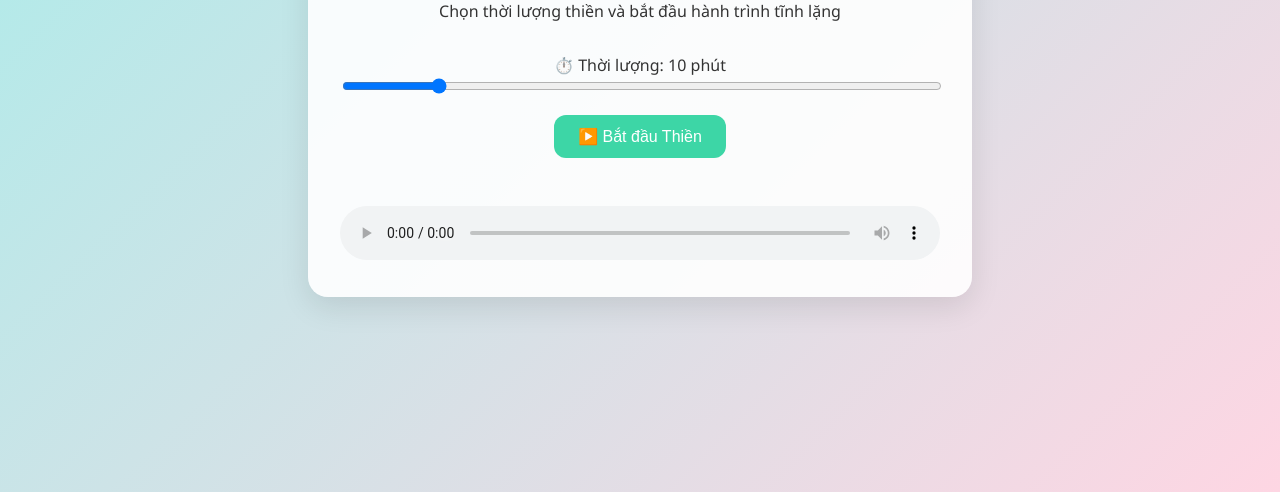
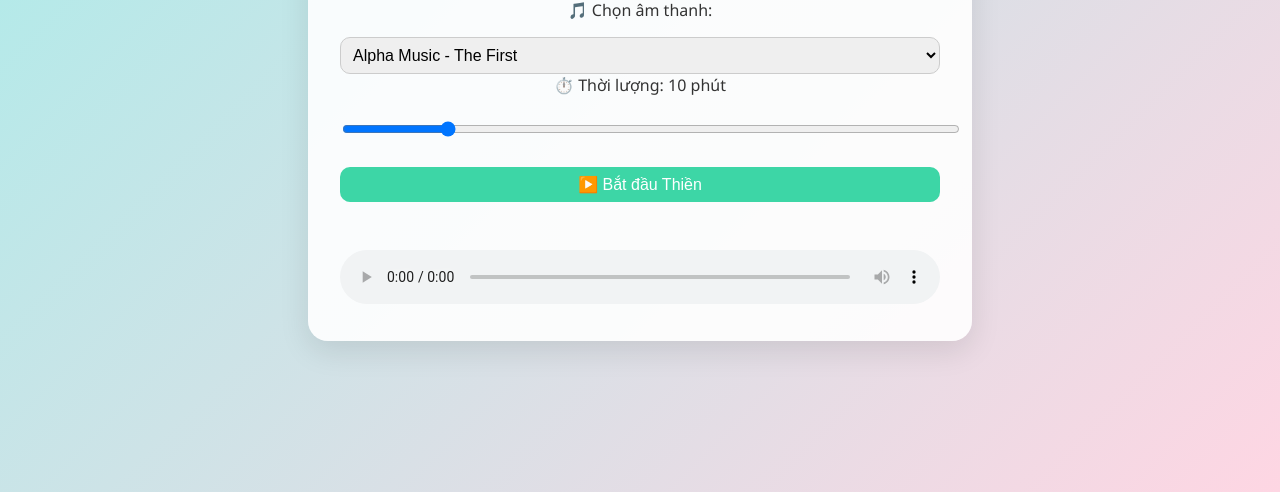
Before and after one commit to thanhthai11/zen11, a plain HTML site: page index.html in a window 1280 px wide. Shown: the part 308-800 px from the top of the page. Drawn offline with Linux system fonts and the light colour scheme.

Commit message:
Update index.html

```diff
--- a/index.html
+++ b/index.html
@@ -1,10 +1,9 @@
-
 <!DOCTYPE html>
 <html lang="vi">
 <head>
   <meta charset="UTF-8" />
   <meta name="viewport" content="width=device-width, initial-scale=1.0" />
-  <title>Thiền 432Hz - Tĩnh tâm mỗi ngày</title>
+  <title>Thiền 432Hz - Tùy chọn âm thanh</title>
   <style>
     body {
       margin: 0;
@@ -14,7 +13,7 @@
       flex-direction: column;
       align-items: center;
       justify-content: center;
-      height: 100vh;
+      min-height: 100vh;
       color: #333;
       text-align: center;
     }
@@ -28,29 +27,20 @@
       width: 90%;
     }
 
-    h1 {
-      font-size: 2rem;
-      margin-bottom: 0.5rem;
-    }
-
-    p {
+    select, input[type=range], button {
+      width: 100%;
+      margin-top: 1rem;
+      padding: 0.5rem;
       font-size: 1rem;
-      margin-bottom: 2rem;
-    }
-
-    input[type=range] {
-      width: 100%;
+      border-radius: 10px;
+      border: 1px solid #ccc;
     }
 
     button {
       background-color: #3dd6a6;
       color: white;
       border: none;
-      border-radius: 12px;
-      padding: 0.75rem 1.5rem;
-      font-size: 1rem;
       cursor: pointer;
-      margin-top: 1rem;
     }
 
     audio {
@@ -68,23 +58,31 @@
 <body>
   <div class="container">
     <h1>🌿 Thiền 432Hz</h1>
-    <p>Chọn thời lượng thiền và bắt đầu hành trình tĩnh lặng</p>
+    <p>Chọn bản nhạc và thời lượng thiền phù hợp với bạn</p>
 
-    <label>⏱️ Thời lượng: <span id="durationValue">10</span> phút</label>
+    <label for="track">🎵 Chọn âm thanh:</label>
+    <select id="track">
+      <option value="alpha-music-432hz-the-first.mp3">Alpha Music - The First</option>
+      <option value="alpha-music-432hz-the-third.mp3">Alpha Music - The Third</option>
+      <option value="calm-meditation.mp3">Calm Meditation</option>
+      <option value="meditation_432hz.mp3">Manifest Miracles</option>
+    </select>
+
+    <label for="duration">⏱️ Thời lượng: <span id="durationValue">10</span> phút</label>
     <input type="range" id="duration" min="1" max="60" value="10" oninput="updateDuration(this.value)" />
 
-    <br />
     <button onclick="startMeditation()">▶️ Bắt đầu Thiền</button>
     <div class="countdown" id="countdownText"></div>
 
     <audio id="meditationAudio" controls>
-      <source src="https://chat.openai.com/mnt/data/public/meditation_432hz.mp3" type="audio/mp3" />
+      <source id="audioSource" src="alpha-music-432hz-the-first.mp3" type="audio/mp3" />
       Trình duyệt của bạn không hỗ trợ phát âm thanh.
     </audio>
   </div>
 
   <script>
     const audio = document.getElementById("meditationAudio");
+    const source = document.getElementById("audioSource");
     const countdown = document.getElementById("countdownText");
     let timer;
 
@@ -95,9 +93,13 @@
     function startMeditation() {
       const minutes = parseInt(document.getElementById("duration").value);
       const millis = minutes * 60 * 1000;
+      const track = document.getElementById("track").value;
 
       clearTimeout(timer);
-      audio.currentTime = 0;
+
+      // Set the selected audio
+      source.src = track;
+      audio.load();
       audio.play();
 
       countdown.innerText = `Âm thanh sẽ tự dừng sau ${minutes} phút.`;
```
